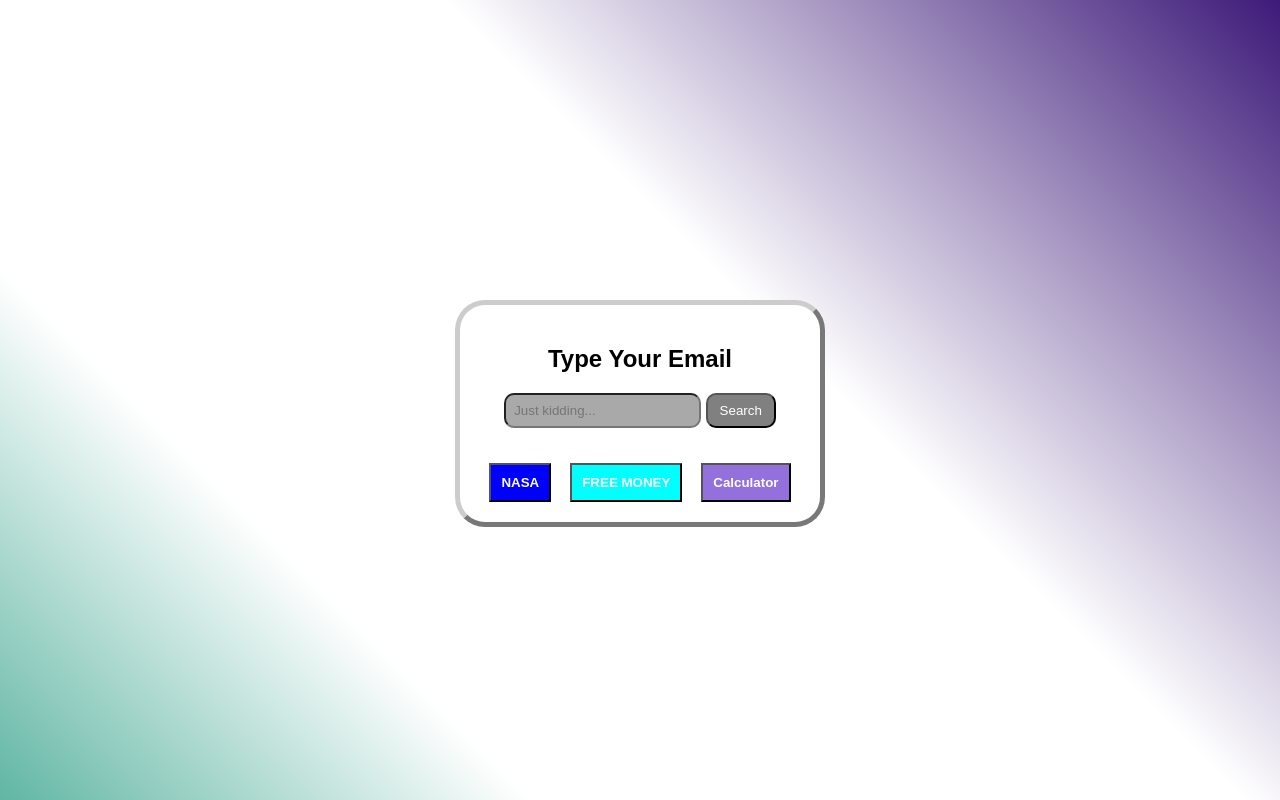
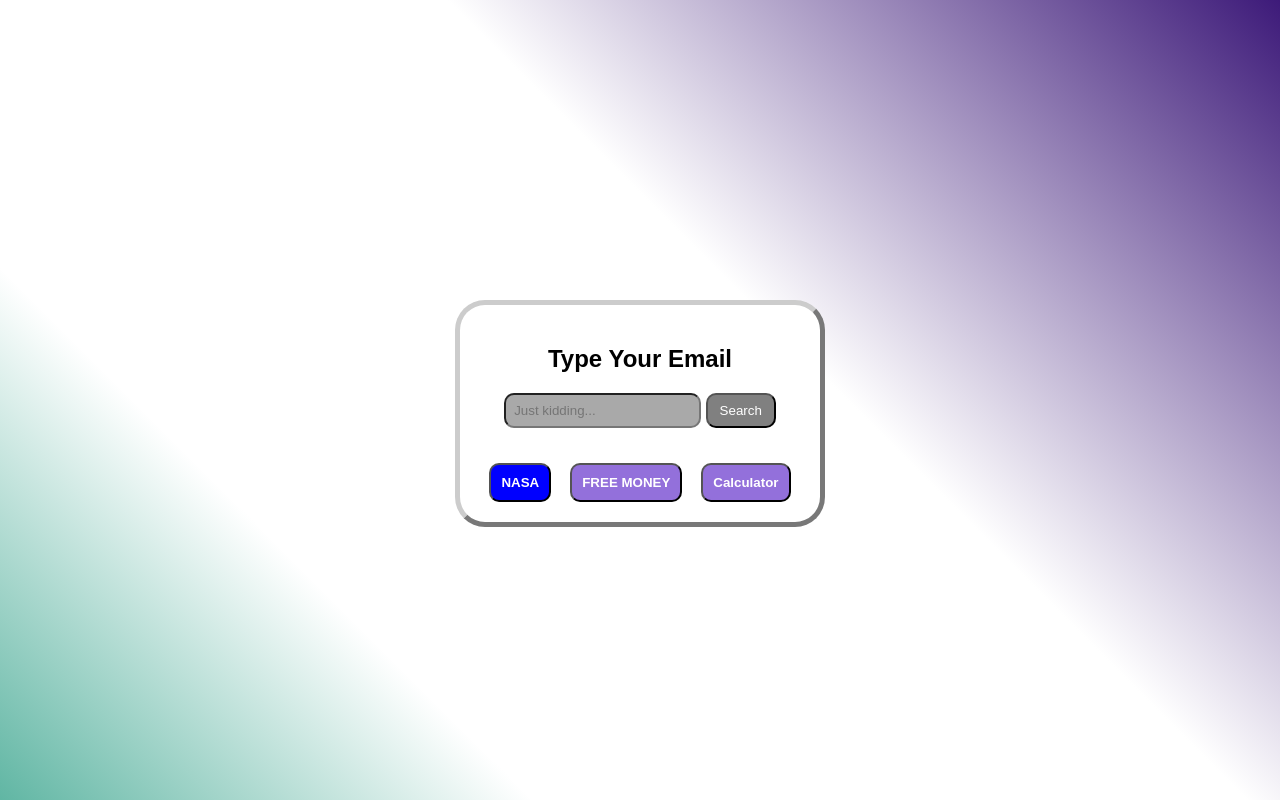
Before and after one commit to GuilhermeMartins-GMM/GMM_Tab, a website built with Vite: page index.html in a window 1280 px wide. Shown: the top 800 px of the page. Built offline with nearby package versions, Linux system fonts and the light colour scheme; no server answers.

Commit message:
Refactor CSS for button styles and transitions

```diff
--- a/src/style.css
+++ b/src/style.css
@@ -52,16 +52,17 @@ Body {
   transition: transform 0.2s;
 }
 
-#nasa { background-color: blue; color: white; }
-#freeMoney { background-color: aqua; color: white; }
-#calc { background-color: mediumpurple; color: white; }
+#nasa { background-color: blue; color:
+white; border-radius: 10px}
+#freeMoney, #calc { background-color: mediumpurple;
+color: white; border-radius: 10px}
 
 .tool-card:hover {
-  transform: translateY(-8px);
+  transform: translateY(-8px)
 }
 
 .janela-oculta {
-  display: none !important;
+  display: none !important
 }
 
 .app-box, .calc-card {
@@ -85,6 +86,7 @@ Body {
   padding: 10px;
   font-size: 20px;
   margin-bottom: 10px;
+  border-radius: 10px;
 }
 
 .calc-buttons {
```
